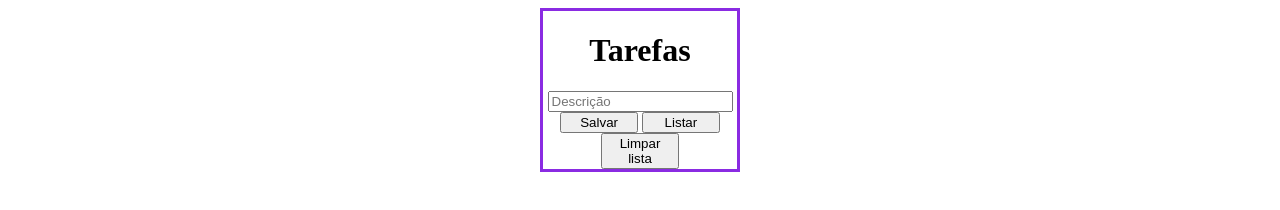
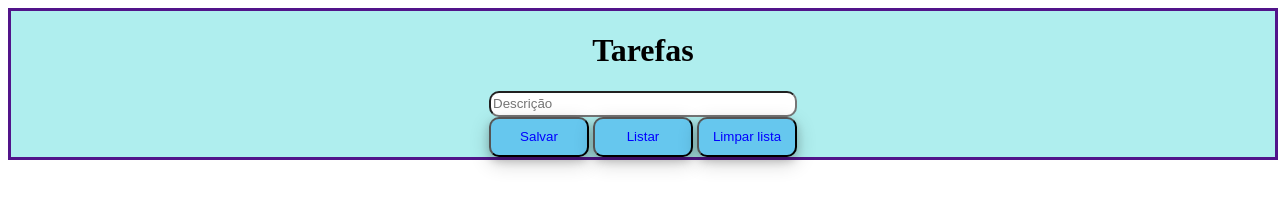
Before and after one commit to ingracy/listar-tarefas, a plain HTML site: page index.html in a window 1280 px wide. Drawn offline with Linux system fonts and the light colour scheme.

Commit message:
nova atualizaçao

```diff
--- a/tarefas.css
+++ b/tarefas.css
@@ -1,11 +1,23 @@
 #campo{
-    padding: 25px, 15;
+    width: 100%;
+    height: 150%;
     left: 500px;
     display: inline-block;
     border-style: solid;
-    border-color: blueviolet;
+    border-color: rgb(81, 20, 138);
+    background-color: paleturquoise;
 }
 button{
-    width: 40%;
-    height: 30%;
+    width: 100px;
+    height: 40px;
+    color: blue;
+    background-color: rgb(102, 199, 238);
+    border-radius: 10px;
+    box-shadow: 0 4px 8px 0 rgba(0, 0, 0, 0.2), 0 6px 20px 0 rgba(0, 0, 0, 0.19);
 }
+input{
+    width: 300px;
+    height: 20px;
+    border-radius: 10px;
+
+}
```
Also changed, not shown: index.html (line endings or trailing spaces).
